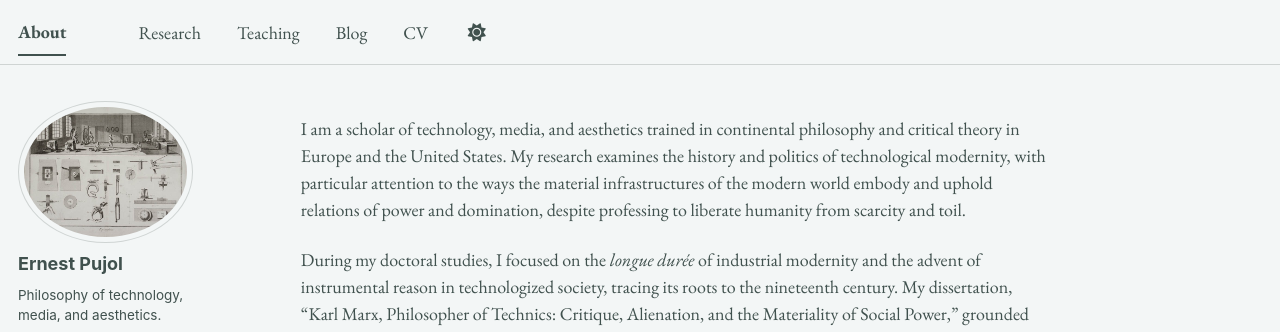
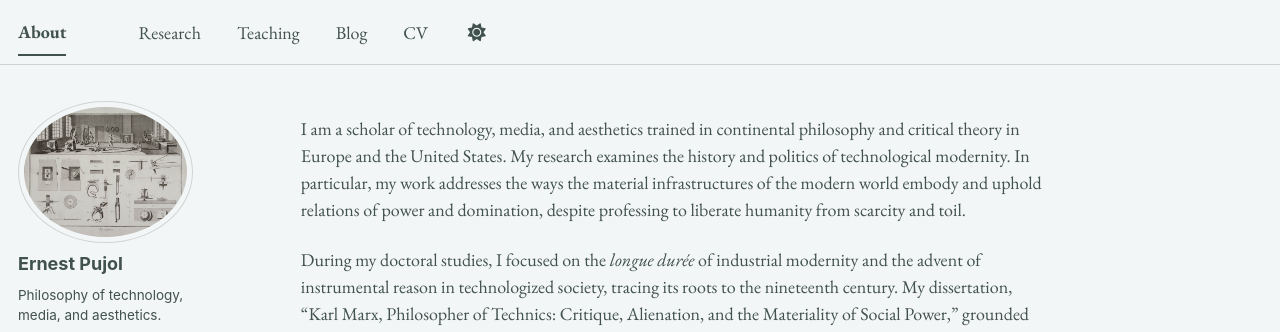
Before and after one commit to epujol90/epujol90.github.io, a Jekyll site: the page built from _pages/about.md, in a window 1280 px wide and 1042 px high. Shown: the top 332 px of the window. Built offline with Jekyll 4.4.1, drawn with Linux system fonts in a browser that asks for light colours; some web fonts are replaced; a script bundle is joined from its source files by our own code; library files that are not in the unit come from our copies.

Commit message:
Update about.md

```diff
--- a/_pages/about.md
+++ b/_pages/about.md
@@ -6,7 +6,7 @@ redirect_from:
   - /about/
   - /about.html
 ---
-I am a scholar of technology, media, and aesthetics trained in continental philosophy and critical theory in Europe and the United States. My research examines the history and politics of technological modernity, with particular attention to the ways the material infrastructures of the modern world embody and uphold relations of power and domination, despite professing to liberate humanity from scarcity and toil.
+I am a scholar of technology, media, and aesthetics trained in continental philosophy and critical theory in Europe and the United States. My research examines the history and politics of technological modernity. In particular, my work addresses the ways the material infrastructures of the modern world embody and uphold relations of power and domination, despite professing to liberate humanity from scarcity and toil.
 
 During my doctoral studies, I focused on the _longue durée_ of industrial modernity and the advent of instrumental reason in technologized society, tracing its roots to the nineteenth century. My dissertation, “Karl Marx, Philosopher of Technics: Critique, Alienation, and the Materiality of Social Power,” grounded this historical inquiry in Marx’s engagement with the industrial literature of his time, reconstructing -- against prevailing productivist and economicist readings -- how he theorized the relationship between capitalism and modern technological transformations. I argued that Marx’s account of industrial development, though largely misunderstood by the Marxist tradition, presciently identified in the capitalist "subsumption" of the labor process the basis of the technocratic logic that mediates human-machine entanglements in advanced industrial society. I contend that this core principle of capitalist modernity has not only steered the course of the so-called information age but is also reasserting itself with renewed vigor in the contemporary AI project -- particularly in its claim to expand human autonomy by automating judgment and reason.
 
```
